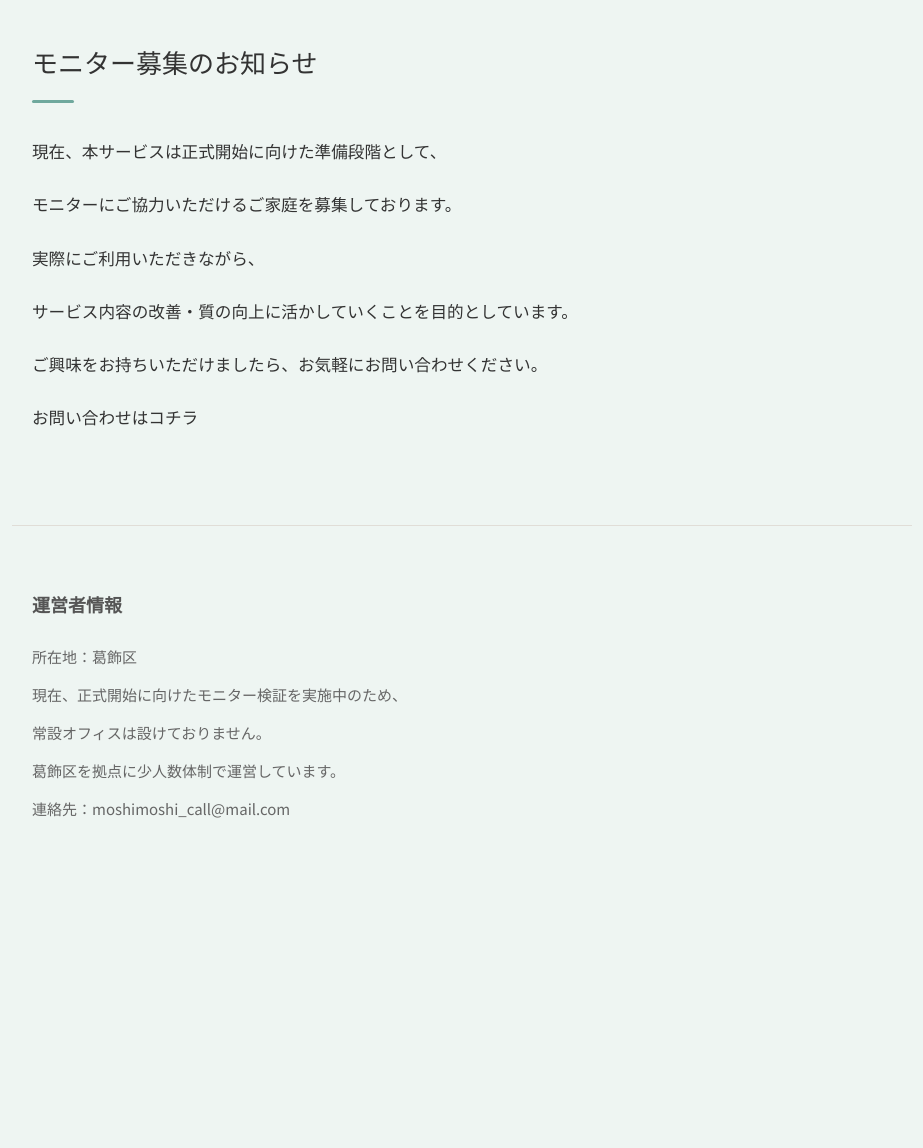
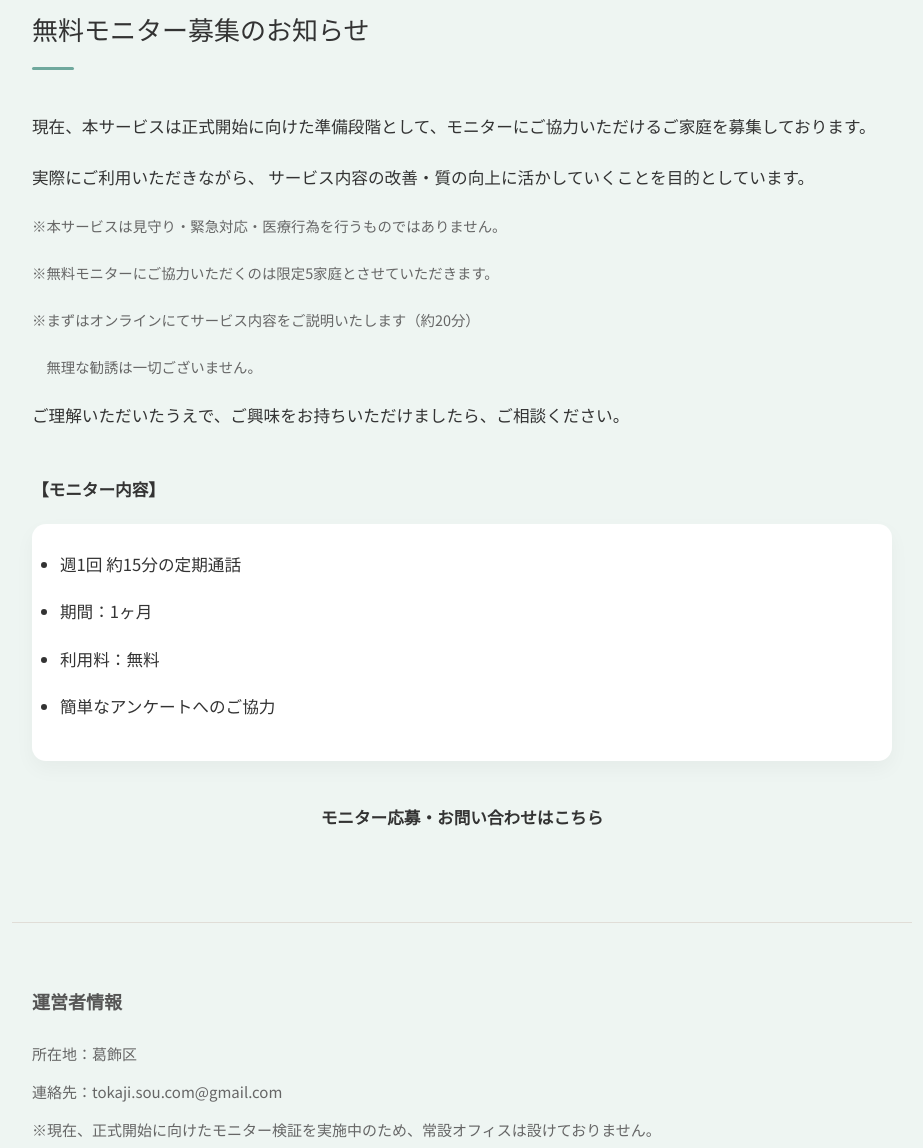
Before and after one commit to yorisoi-connect/moshimoshi-call-lp, a plain HTML site: page index.html in a window 1280 px wide. Shown: the part 2491-3639 px from the top of the page, without its empty margins (178-1101 px from the left). Before the commit the page ends 3373 px from the top, so only its background shows below. Drawn offline with Linux system fonts and the light colour scheme.

Commit message:
モニター募集内容など修正

```diff
--- a/css/style.css
+++ b/css/style.css
@@ -222,6 +222,56 @@ ul li {
   font-size: clamp(16px, 1.3vw, 18px);
 }
 
+/* ===================================
+   セクション4 改善
+=================================== */
+
+/* セクション4だけ少し引き締める */
+.wave-section:nth-of-type(4) .section-inner {
+  max-width: 900px;
+}
+
+/* 見出しの下の余白調整 */
+.wave-section:nth-of-type(4) h2 {
+  margin-bottom: 40px;
+}
+
+/* 通常段落 */
+.wave-section:nth-of-type(4) p {
+  margin-bottom: 18px;
+}
+
+/* 注意書き（※）を少し弱める */
+.wave-section:nth-of-type(4) p:nth-of-type(3),
+.wave-section:nth-of-type(4) p:nth-of-type(4),
+.wave-section:nth-of-type(4) p:nth-of-type(5),
+.wave-section:nth-of-type(4) p:nth-of-type(6) {
+  font-size: 0.9em;
+  color: #666;
+}
+
+/* モニター内容タイトル */
+.wave-section:nth-of-type(4) p:has(+ ul) {
+  margin-top: 40px;
+  font-weight: 600;
+}
+
+/* モニター内容ボックス */
+.wave-section:nth-of-type(4) ul {
+  background: #ffffff;
+  padding: 24px 28px;
+  border-radius: 14px;
+  box-shadow: 0 8px 20px rgba(0, 0, 0, 0.04);
+  margin-top: 10px;
+}
+
+/* CTAを少し目立たせる */
+.wave-section:nth-of-type(4) p:last-of-type {
+  margin-top: 40px;
+  font-weight: 600;
+  text-align: center;
+}
+
 /* ===== フッター ===== */
 
 footer {
--- a/index.html
+++ b/index.html
@@ -75,7 +75,7 @@
           <li>週に1回から、決まった曜日・時間帯にお電話します。</li>
           <li>スタッフが直接お話しします（自動音声やAIではありません）</li>
           <li>
-            食事、天気のような日々のちょっとしたことや、<br />趣味や昔の思い出話などを通して利用者の様子を伺います。
+            食事、天気のような日々のちょっとしたことや、趣味や昔の思い出話などを通して利用者の様子を伺います。
           </li>
           <li>
             ご家族へ会話の内容や生活の様子をショートメッセージなどでご報告します。
@@ -115,15 +115,29 @@
         </svg>
       </div>
       <div class="section-inner">
-        <h2>モニター募集のお知らせ</h2>
-        <p>現在、本サービスは正式開始に向けた準備段階として、</p>
-        <p>モニターにご協力いただけるご家庭を募集しております。</p>
-        <p>実際にご利用いただきながら、</p>
+        <h2>無料モニター募集のお知らせ</h2>
         <p>
+          現在、本サービスは正式開始に向けた準備段階として、モニターにご協力いただけるご家庭を募集しております。
+        </p>
+        <p>
+          実際にご利用いただきながら、
           サービス内容の改善・質の向上に活かしていくことを目的としています。
         </p>
-        <p>ご興味をお持ちいただけましたら、お気軽にお問い合わせください。</p>
-        <p>お問い合わせはコチラ</p>
+        <p>※本サービスは見守り・緊急対応・医療行為を行うものではありません。</p>
+        <p>※無料モニターにご協力いただくのは限定5家庭とさせていただきます。</p>
+        <p>※まずはオンラインにてサービス内容をご説明いたします（約20分）</p>
+        <p>　無理な勧誘は一切ございません。</p>
+        <p>
+          ご理解いただいたうえで、ご興味をお持ちいただけましたら、ご相談ください。
+        </p>
+        <p>【モニター内容】</p>
+        <ul>
+          <li>週1回 約15分の定期通話</li>
+          <li>期間：1ヶ月</li>
+          <li>利用料：無料</li>
+          <li>簡単なアンケートへのご協力</li>
+        </ul>
+        <p>モニター応募・お問い合わせはこちら</p>
       </div>
     </section>
 
@@ -131,10 +145,11 @@
     <footer>
       <h3>運営者情報</h3>
       <p>所在地：葛飾区</p>
-      <p>現在、正式開始に向けたモニター検証を実施中のため、</p>
-      <p>常設オフィスは設けておりません。</p>
-      <p>葛飾区を拠点に少人数体制で運営しています。</p>
-      <p>連絡先：moshimoshi_call@mail.com</p>
+      <p>連絡先：tokaji.sou.com@gmail.com</p>
+      <p>
+        ※現在、正式開始に向けたモニター検証を実施中のため、常設オフィスは設けておりません。
+      </p>
+      <p>　葛飾区を拠点に少人数体制で運営しています。</p>
     </footer>
   </body>
 </html>
```
